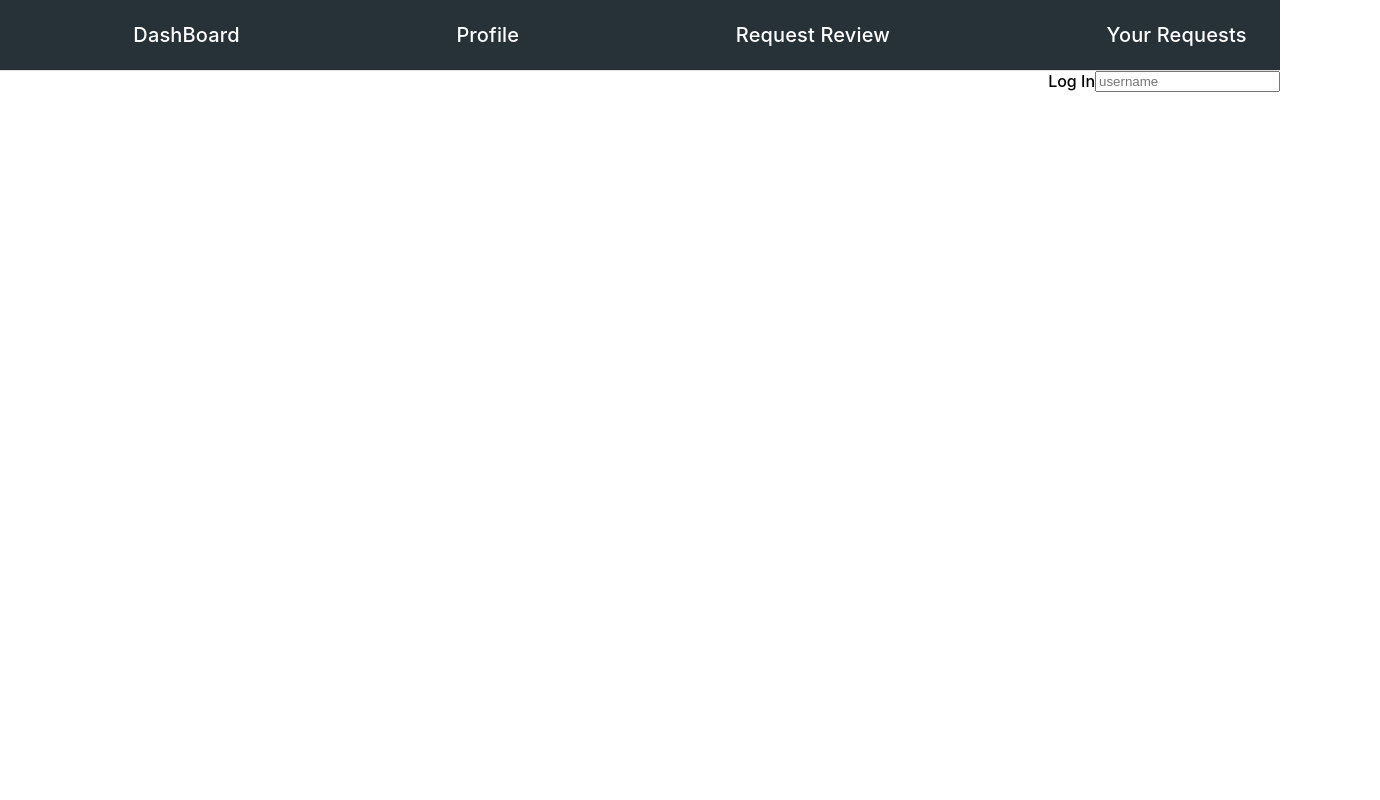
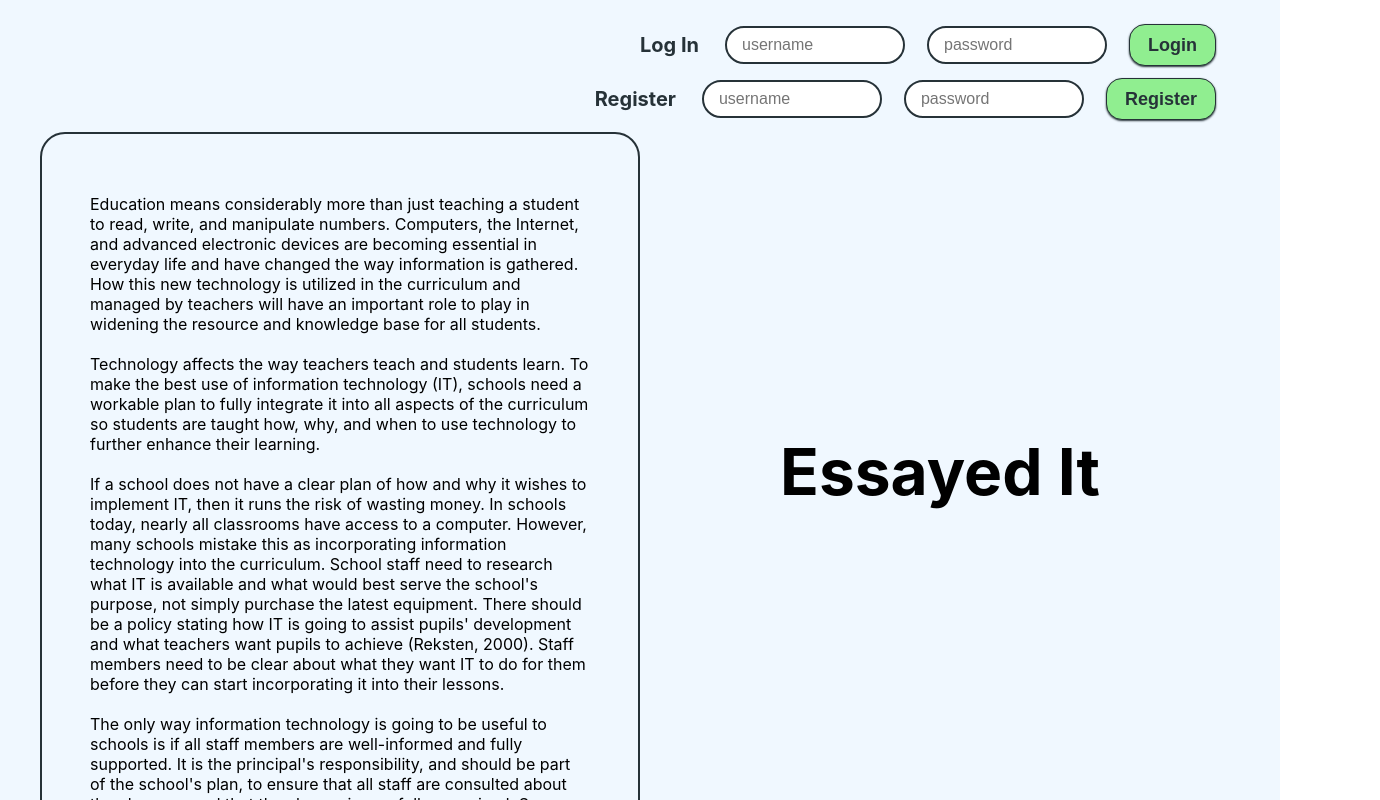
Before and after one commit to billwang115/Essayed-It, a React (Create React App) app in the folder essayeditapp/: page / in a window 1280 px wide. Shown: the top 800 px of the page, 1380 px wide, since content can reach past the window. Built offline with nearby package versions, Linux system fonts and the light colour scheme.

Commit message:
Added welcome page styles

```diff
--- a/essayeditapp/src/components/Header/Header.module.css
+++ b/essayeditapp/src/components/Header/Header.module.css
@@ -26,8 +26,8 @@
 .navli {
   color: white;
   line-height: 28px;
-  font-weight: 500;
+  font-weight: 600;
   font-size: 20px;
-  letter-spacing: 0.15px;
+  letter-spacing: 0.18px;
   user-select: none;
 }
--- a/essayeditapp/src/components/WelcomePage/WelcomePage.js
+++ b/essayeditapp/src/components/WelcomePage/WelcomePage.js
@@ -2,16 +2,107 @@ import styles from "./WelcomePage.module.css";
 
 const WelcomePage = () => {
   return (
-    <div>
-      <div id={styles.loginContainer}>
+    <div className={styles.welcomePageContainer}>
+      <div className={styles.loginContainer}>
         <div className={styles.loginRow}>
           <span className={styles.loginText}>Log In</span>
-          <input
-            type="text"
-            name="username"
-            placeholder="username"
-            className={styles.field}
-          />
+          <div className={styles.loginInputs}>
+            <input
+              type="text"
+              placeholder="username"
+              className={styles.loginField}
+            />
+            <input
+              type="password"
+              placeholder="password"
+              className={styles.loginField}
+            />
+            <button className={styles.loginButton}>Login</button>
+          </div>
+        </div>
+      </div>
+
+      <div className={styles.loginContainer}>
+        <div className={styles.loginRow}>
+          <span className={styles.loginText}>Register</span>
+          <div className={styles.loginInputs}>
+            <input
+              type="text"
+              placeholder="username"
+              className={styles.loginField}
+            />
+            <input
+              type="password"
+              placeholder="password"
+              className={styles.loginField}
+            />
+            <button className={styles.loginButton}>Register</button>
+          </div>
+        </div>
+      </div>
+
+      <div className={styles.welcomePageContent}>
+        <div className={styles.essayTemplateWindow}>
+          <div className={styles.essayText}>
+            Education means considerably more than just teaching a student to
+            read, write, and manipulate numbers. Computers, the Internet, and
+            advanced electronic devices are becoming essential in everyday life
+            and have changed the way information is gathered. How this new
+            technology is utilized in the curriculum and managed by teachers
+            will have an important role to play in widening the resource and
+            knowledge base for all students. <br />
+            <br />
+            Technology affects the way teachers teach and students learn. To
+            make the best use of information technology (IT), schools need a
+            workable plan to fully integrate it into all aspects of the
+            curriculum so students are taught how, why, and when to use
+            technology to further enhance their learning.
+            <br />
+            <br />
+            If a school does not have a clear plan of how and why it wishes to
+            implement IT, then it runs the risk of wasting money. In schools
+            today, nearly all classrooms have access to a computer. However,
+            many schools mistake this as incorporating information technology
+            into the curriculum. School staff need to research what IT is
+            available and what would best serve the school's purpose, not simply
+            purchase the latest equipment. There should be a policy stating how
+            IT is going to assist pupils' development and what teachers want
+            pupils to achieve (Reksten, 2000). Staff members need to be clear
+            about what they want IT to do for them before they can start
+            incorporating it into their lessons.
+            <br />
+            <br />
+            The only way information technology is going to be useful to schools
+            is if all staff members are well-informed and fully supported. It is
+            the principal's responsibility, and should be part of the school's
+            plan, to ensure that all staff are consulted about the changes, and
+            that the change is carefully organised. Some teachers may be
+            resistant, especially if they have not had much experience with
+            computers, so training teachers is essential in implementing IT into
+            the school curriculum. Staff members must feel involved in the
+            process of acquiring technology, and in learning how to operate it,
+            in order for them to increase their confidence in using IT as a
+            curriculum tool. Teachers are only going to be able to incorporate
+            IT into their lessons if they are competent users themselves
+            (Reksten, 2000).
+            <br />
+            <br />
+            In addition, teachers need to be aware that IT within the classroom
+            is extremely flexible, but that they need to plan what purpose IT
+            serves in each lesson. The skills a child learns are theimportant
+            part of any lesson, and it is the same with technology. IT needs to
+            be used and understood in all subjects in the same way as the
+            ability to read is necessary for all subjects, and “must be used
+            across the curriculum, in the same way that a pen and pencie used in
+            most subject areas” (Ager, 2000, p. 15). The best way to plan the
+            use of IT in the classroom is to approach it as simply a learning
+            tool that is more advanced (and more exciting) than the traditional
+            pen and paper.
+          </div>
+        </div>
+
+        <div className={styles.titleContainer}>
+          <div className={styles.pageTitle}>Essayed It</div>
         </div>
       </div>
     </div>
--- a/essayeditapp/src/components/WelcomePage/WelcomePage.module.css
+++ b/essayeditapp/src/components/WelcomePage/WelcomePage.module.css
@@ -1,14 +1,79 @@
-#loginContainer {
+.welcomePageContainer {
+  background-color: aliceblue;
+  padding-top: 24px;
+  min-height: 100vh;
+}
+
+.loginContainer {
   display: flex;
   justify-content: flex-end;
+  margin-right: 5%;
+  margin-bottom: 12px;
 }
 
 .loginRow {
   display: flex;
+  align-items: center;
 }
 
 .loginText {
-  font-weight: 500;
-  color: #000;
-  font-size: 16;
+  font-weight: 700;
+  color: #263238;
+  font-size: 20px;
+  line-height: 24px;
+  margin-right: 26px;
 }
+
+.loginInputs {
+  display: flex;
+  align-items: center;
+  column-gap: 22px;
+}
+
+.loginField {
+  width: 180px;
+  border-radius: 20px;
+  border: 2px solid #263238;
+  padding: 8px 15px;
+  font-size: 16px;
+}
+
+.loginButton {
+  border: 1px solid #263238;
+  background-color: lightgreen;
+  box-shadow: 0px 1px 2px #263238;
+  color: #263238;
+  border-radius: 16px;
+  font-weight: 600;
+  font-size: 18px;
+  line-height: 20px;
+  padding: 10px 18px;
+  cursor: pointer;
+}
+
+.welcomePageContent {
+  max-width: 1200px;
+  margin: auto;
+  display: flex;
+}
+
+.essayTemplateWindow {
+  flex-basis: 50%;
+  min-width: 400px;
+  border-radius: 25px;
+  border: 2px solid #263238;
+  padding: 5% 4%;
+}
+
+.titleContainer {
+  flex-basis: 50%;
+  display: flex;
+  justify-content: center;
+  padding-top: 25%;
+}
+
+.pageTitle {
+  font-size: 64px;
+  line-height: 80px;
+  font-weight: 700;
+}
--- a/essayeditapp/src/index.css
+++ b/essayeditapp/src/index.css
@@ -1,13 +1,17 @@
 body {
   margin: 0;
-  font-family: -apple-system, BlinkMacSystemFont, 'Segoe UI', 'Roboto', 'Oxygen',
-    'Ubuntu', 'Cantarell', 'Fira Sans', 'Droid Sans', 'Helvetica Neue',
+  font-family: -apple-system, BlinkMacSystemFont, "Segoe UI", "Roboto", "Oxygen",
+    "Ubuntu", "Cantarell", "Fira Sans", "Droid Sans", "Helvetica Neue",
     sans-serif;
   -webkit-font-smoothing: antialiased;
   -moz-osx-font-smoothing: grayscale;
 }
 
+* {
+  box-sizing: border-box;
+}
+
 code {
-  font-family: source-code-pro, Menlo, Monaco, Consolas, 'Courier New',
+  font-family: source-code-pro, Menlo, Monaco, Consolas, "Courier New",
     monospace;
 }
--- a/essayeditapp/src/routes/routes.js
+++ b/essayeditapp/src/routes/routes.js
@@ -11,7 +11,7 @@ const Routes = () => {
     <BrowserRouter>
       <Switch>
         <Route exact path="/">
-          <Header />
+          {/*<Header />*/}
           <WelcomePage />
         </Route>
 
```
